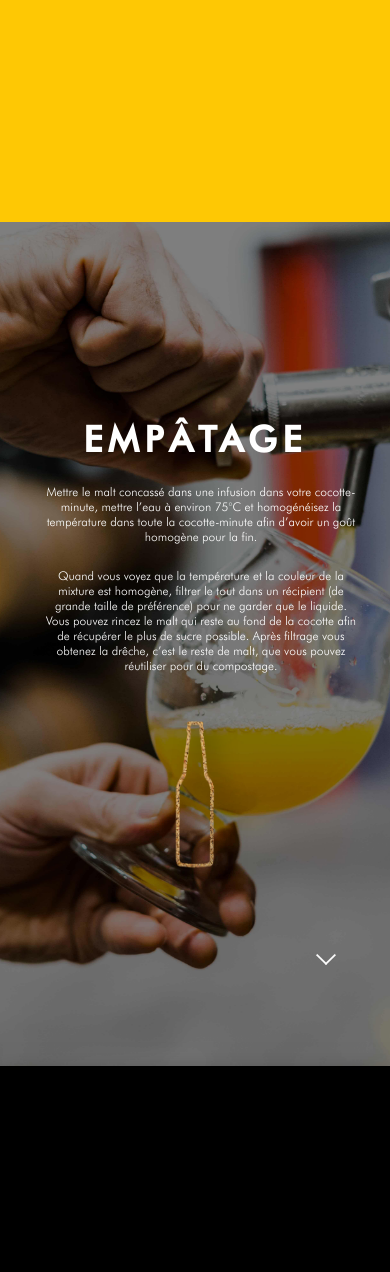
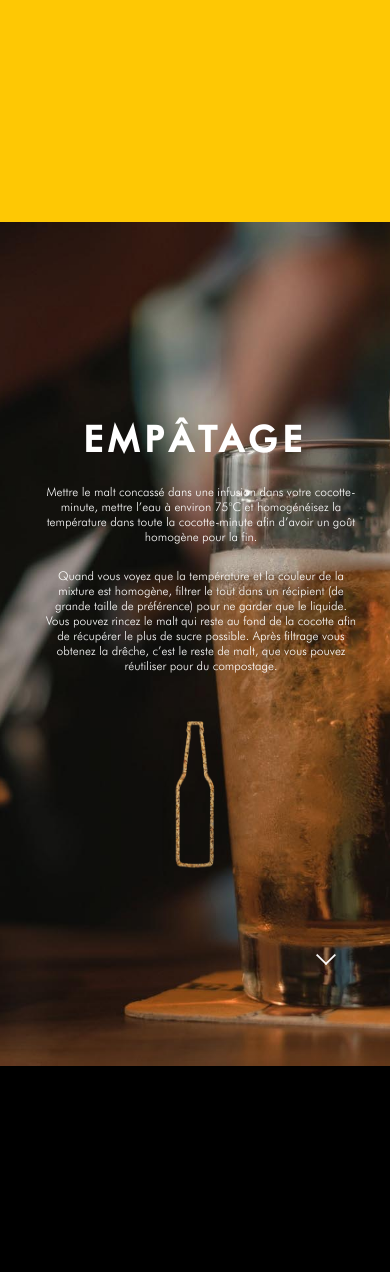
Before and after one commit to nicofilizzola/La-biere, a PHP site: page /faire_sa_biere.php in a window 390 px wide. Shown: the part 1466-2738 px from the top of the page. Run offline with PHP 8.4, Linux system fonts and the light colour scheme.

Commit message:
faire sa biere img responsive

```diff
--- a/faire_sa_biere.php
+++ b/faire_sa_biere.php
@@ -37,7 +37,7 @@
 			</a>
 		</section>
 
-		<section class="bg9" id="thirdSection">
+		<section class="bg18" id="thirdSection">
 			<figure class="hidden--medium flex">
 				<img src="public/img/aside7.png" alt="Contour d'une bouteille de bière fait avec des grains">
 			</figure>
```
Also changed, not shown: public/img/bg10.jpg, public/img/bg18.jpg (added), public/img/bg8.jpg, public/img/bg9.jpg, 4 other files.
